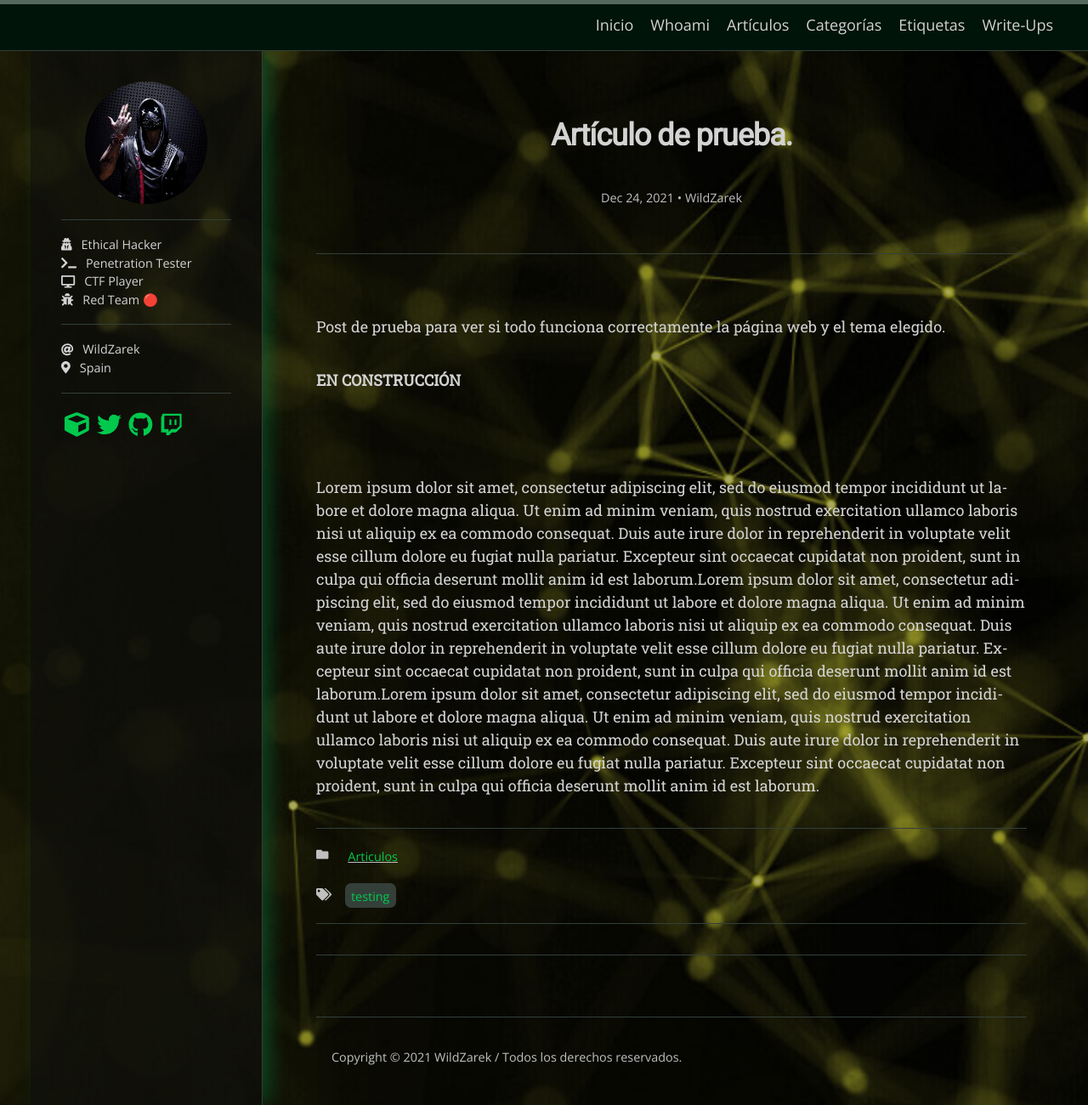
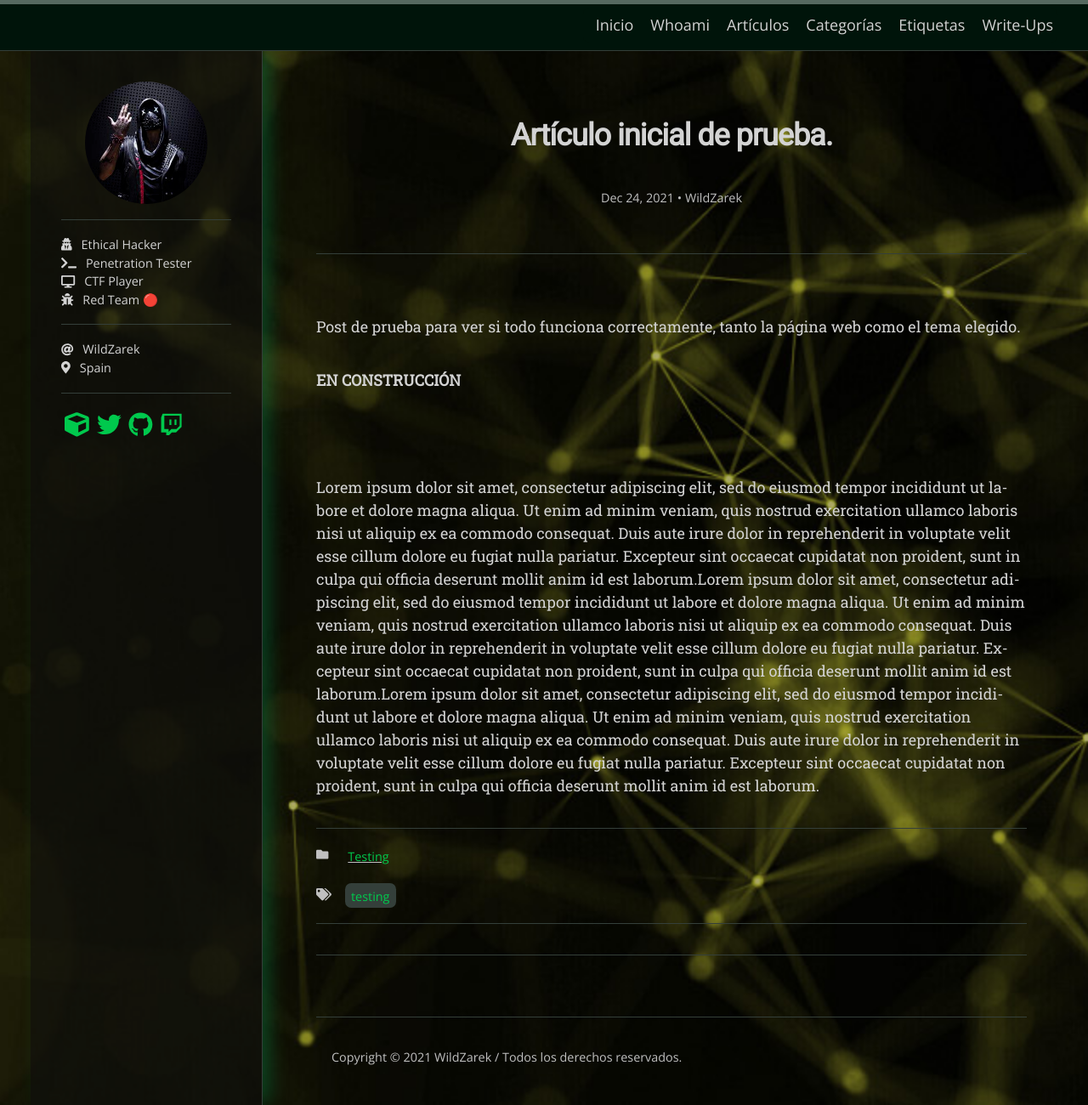
Before and after one commit to WildZarek/wildzarek.github.io, a Jekyll site: the page built from _posts/2021-12-24-Navidad.md, in a window 1280 px wide. Shown: the whole page at 85% size. Built offline with Jekyll 4.4.1, drawn with Linux system fonts in a browser that asks for light colours; nearby versions of some CDN libraries; some web fonts are replaced.

Commit message:
minor changes

```diff
--- a/_posts/2021-12-24-Navidad.md
+++ b/_posts/2021-12-24-Navidad.md
@@ -1,13 +1,13 @@
 ---
 layout: post
-title: Artículo de prueba.
-categories: Articulos
+title: Artículo inicial de prueba.
+categories: Testing
 tags: [Testing]
 author:
   - WildZarek
 ---
 
-Post de prueba para ver si todo funciona correctamente la página web y el tema elegido.
+Post de prueba para ver si todo funciona correctamente, tanto la página web como el tema elegido.
 
 **EN CONSTRUCCIÓN**
 
```
